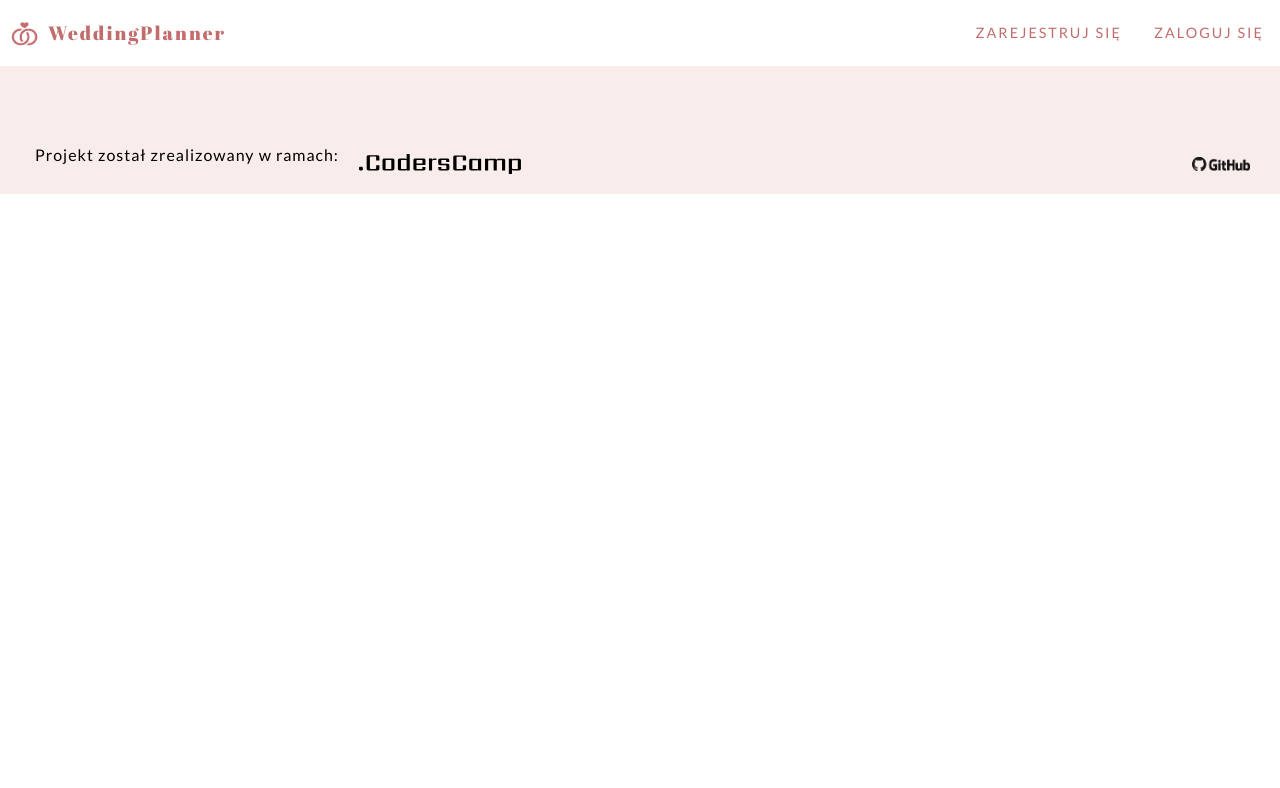
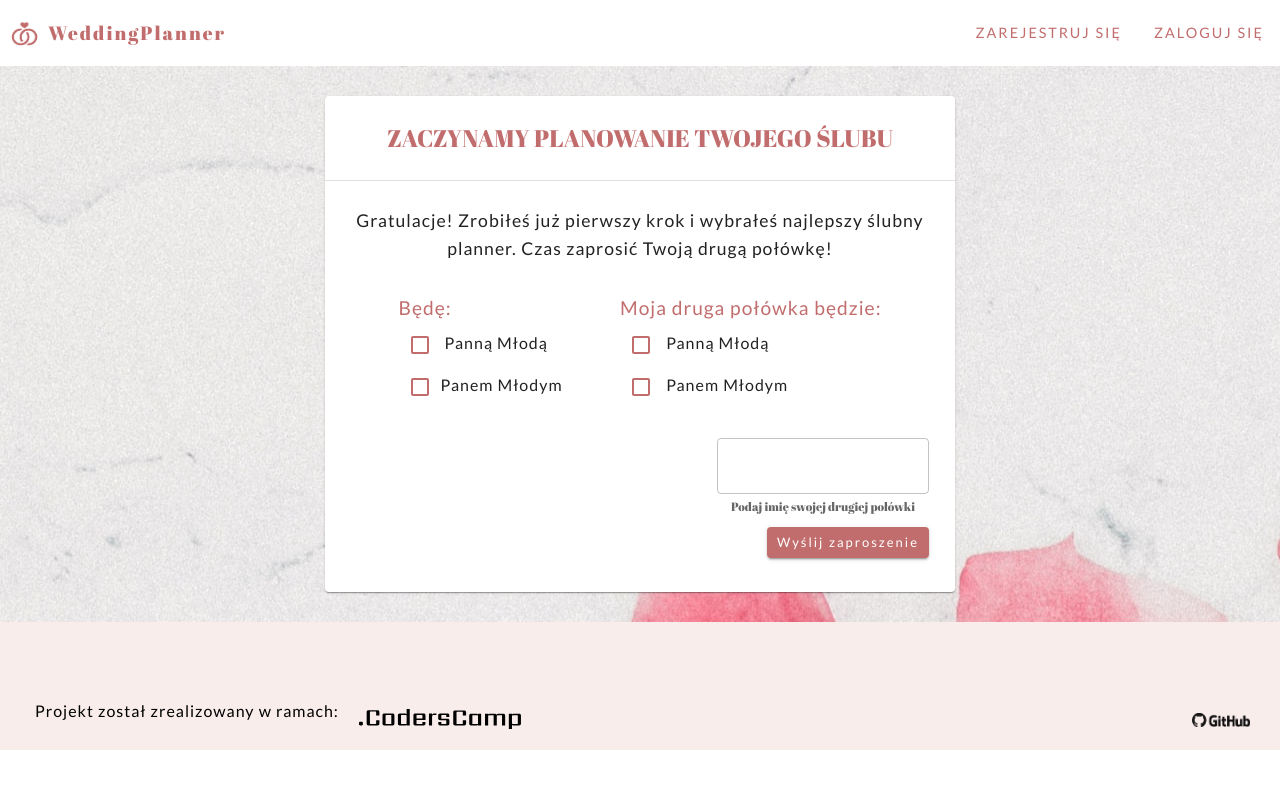
Before and after one commit to AgnieszkaKapelanczyk/CodersCamp2021-2022-WeddingPlannerApp, a React (Create React App) app: page /StartPlanning in a window 1280 px wide. Shown: the top 788 px of the page. Built offline with nearby package versions, Linux system fonts and the light colour scheme.

Commit message:
feat: page startPlanning after registration

```diff
--- a/package.json
+++ b/package.json
@@ -20,6 +20,7 @@
     "@types/node": "^16.11.26",
     "@types/react": "^17.0.43",
     "@types/react-dom": "^17.0.14",
+    "axios": "^0.26.1",
     "date-fns": "^2.28.0",
     "install": "^0.13.0",
     "lodash": "^4.17.21",
--- a/src/components/App/App.tsx
+++ b/src/components/App/App.tsx
@@ -34,6 +34,7 @@ import { StyledEngineProvider } from '@mui/material/styles';
 import StyledBox from '../../theme/styledBox'
 import {useSelector} from 'react-redux'
 import { loggedInUser } from 'store/loginSlice';
+import StartPlanning from 'components/WeddingCouple/StartPlaning/StartingPlanning';
 
 function App() {
   const loggedIn= useSelector(loggedInUser)
@@ -52,6 +53,7 @@ function App() {
         <Box sx={{ gridArea: 'main'}}>
       <Routes>
         <Route path="/" element={<HomePage/>} />
+        <Route path="/StartPlanning" element={<StartPlanning/>} />
         <Route path="/WeddingCouple/" element={<DashboardWeddingCouple/>} />
         <Route path="/WeddingCouple/Groom/" element={<Groom/>} />
         <Route path="/WeddingCouple/Bride/" element={<Bride/>} />
--- a/src/components/Dialog/zalozonyProfil.tsx
+++ b/src/components/Dialog/zalozonyProfil.tsx
@@ -1,9 +1,11 @@
 import { Typography, Button, Box } from "@mui/material";
 import { useDispatch } from "react-redux";
 import { closeDialog } from "../../store/dialogSlice";
+import { useNavigate } from "react-router-dom";
 
 export const ZalozonyProfil = () => {
   const dispatch = useDispatch();
+  const navigate= useNavigate();
 
   return (
     <Box sx={{ display:"flex", flexDirection:"column", justifyContent:"center", alignItems:"space-between"  }}>
@@ -21,7 +23,8 @@ export const ZalozonyProfil = () => {
             variant="contained"
             size="small"
             color="primary"
-            onClick={() => dispatch(closeDialog())}>
+            onClick={() => {dispatch(closeDialog())
+            navigate('/StartPlanning')}}>
             ZACZYNAMY!
           </Button>
       </Box>
--- /dev/null
+++ b/src/components/WeddingCouple/StartPlaning/StartingPlanning.tsx
@@ -0,0 +1,100 @@
+import bg from '../../../assets/img/bg1.jpg'
+import {Card, Box,Button, CardHeader, CardContent, Divider, Typography, TextField, Checkbox} from '@mui/material'
+import { theme} from '../../../theme/theme'
+import {useNavigate} from 'react-router-dom';
+import { styled } from '@mui/material/styles';
+
+
+const StyledCard = styled(Card)(({ theme }) => ({
+    margin: '20px',
+    width: '50%' ,
+    [theme.breakpoints.down('lg')]: {
+      width:'60%'
+    },
+      [theme.breakpoints.down('md')]: {
+        height: "auto",
+        width: "65%",
+      },
+      [theme.breakpoints.down('sm')]: {
+        height: "auto",
+        width: "85%",
+      },
+      [theme.breakpoints.down('xs')]: {
+        height: "auto",
+        width: "95%",
+      },
+    }
+  ));
+  const StyledBox = styled(Box)(({ theme }) => ({
+
+    [theme.breakpoints.down('md')]: {
+      flexDirection:'column',
+    },
+}));
+
+function StartPlanning() {
+const navigate=useNavigate()
+
+    const styles={
+        card :{
+          margin: '20px',
+          width: '50%' ,
+        },
+        text:{
+          color: theme.palette.primary.main,
+          variant: theme.typography.body2,
+          fontSize:"1.2rem"
+        },
+        text2:{
+          color: theme.palette.primary.main,
+          fontSize:"2rem",
+          fontWeight:'400',
+        },
+        checkbox:{
+            color:theme.palette.primary.main,
+        }
+      }
+
+    return(
+    <Box sx={{backgroundImage:`url(${bg})`, height:'100%', gridArea:'main'}}>
+
+<Box sx={{display:"flex", justifyContent:"center", padding: '10px'}}>
+<StyledCard>
+<Box sx={{display:"flex", justifyContent:"center", padding: '10px'}}>
+    <CardHeader title="ZACZYNAMY PLANOWANIE TWOJEGO ŚLUBU " style={styles.text2}>
+    </CardHeader>
+    </Box>
+    <Divider/>
+    <CardContent >
+        <Box sx={{display:"flex", justifyContent:"center", padding: '10px'}}  >
+
+    <Typography fontSize="1.1rem" textAlign="center">Gratulacje! Zrobiłeś już pierwszy krok i wybrałeś najlepszy ślubny planner. Czas zaprosić Twoją drugą połówkę!</Typography>
+        </Box>
+    <StyledBox sx={{display:"flex", justifyContent:"space-evenly", padding: '10px'}}>
+
+        <Box sx={{display:"flex", flexDirection:'column', justifyContent:"center", padding: '10px'}}>
+       <Typography style={styles.text}>Będę:  </Typography>
+       <Typography><Checkbox style={styles.checkbox} /> Panną Młodą  </Typography>
+       <Typography><Checkbox style={styles.checkbox} />Panem Młodym  </Typography>
+        </Box>
+
+        <Box sx={{display:"flex", flexDirection:'column', justifyContent:"center",  padding: '10px'}}>
+        <Typography style={styles.text}> Moja druga połówka będzie:  </Typography>
+       <Typography ><Checkbox style={styles.checkbox} /> Panną Młodą  </Typography>
+       <Typography><Checkbox style={styles.checkbox}/> Panem Młodym  </Typography>
+        </Box>
+
+    </StyledBox>
+    <Box sx={{display:"flex", flexDirection:'column', justifyContent:"flex-end", alignItems:'flex-end', padding: '10px', gap:'10px'}}>
+
+        <TextField helperText="Podaj imię swojej drugiej połówki" ></TextField>
+    <Button size="small" variant="contained" onClick={() =>navigate('/')}>Wyślij zaproszenie</Button>
+    </Box>
+    </CardContent>
+</StyledCard>
+    </Box>
+</Box>)
+
+}
+
+export default StartPlanning;
--- a/src/store/loginSlice.tsx
+++ b/src/store/loginSlice.tsx
@@ -28,6 +28,7 @@ const initialState : User = {
            state.user=undefined
            state.status = 'logout';
            state.loggedIn=false;
+           localStorage.clear();
          }
 
     },
--- a/src/store/store.ts
+++ b/src/store/store.ts
@@ -6,6 +6,7 @@ import timeOfWeddingReducer from './timeOfWeddingSlice';
 import usersReducer from '../store/userSlice';
 import eventInCalendarReducer from './eventInCalendarSlice'
 import loginReducer from './loginSlice';
+
 
 export const store = configureStore({
   reducer: {
--- a/src/theme/theme.tsx
+++ b/src/theme/theme.tsx
@@ -72,7 +72,7 @@ export const theme = createTheme({
       button: {
         textTransform: 'none',
         letterSpacing: '2px',
-        fontSize: '16rem',
+        fontSize: '1.6rem',
         fontFamily: "Lato",
         fontWeight: 500,
         padding: '0.6rem 4rem',
```
Also changed, not shown: 1 other file (tests, documents, lock files or other folders).
